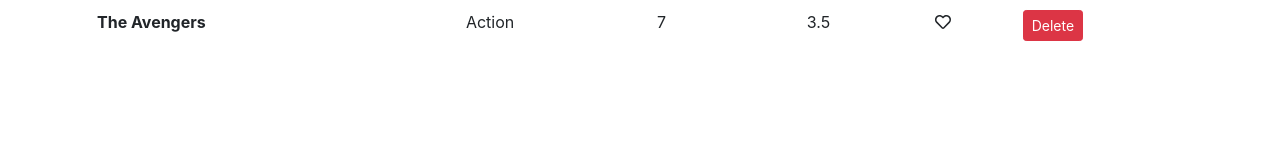
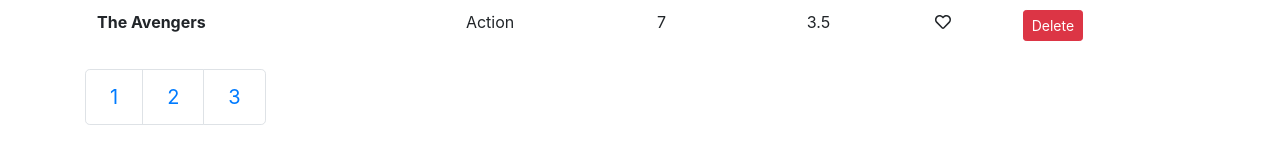
Before and after one commit to abchakra/mastering-react, a React (Create React App) app in the folder vidly/: page / in a window 1280 px wide. Shown: the part 561-724 px from the top of the page. Built offline with nearby package versions, Linux system fonts and the light colour scheme.

Commit message:
add pagination

```diff
--- a/vidly/package.json
+++ b/vidly/package.json
@@ -12,6 +12,7 @@
     "@testing-library/user-event": "^7.1.2",
     "bootstrap": "^4.5.0",
     "font-awesome": "^4.7.0",
+    "lodash": "^4.17.15",
     "react": "^16.13.1",
     "react-dom": "^16.13.1",
     "react-scripts": "3.4.1"
--- a/vidly/src/App.js
+++ b/vidly/src/App.js
@@ -6,6 +6,7 @@
   return (
     <main className="container">
       <Movies />
+
     </main >
   );
 }
--- a/vidly/src/components/movies.jsx
+++ b/vidly/src/components/movies.jsx
@@ -1,9 +1,11 @@
 import React, { Component } from 'react';
 import { getMovies } from "../services/fakeMovieService"
 import Like from './like';
+import Pagination from './pagination';
 class Movies extends Component {
     state = {
-        movies: getMovies()
+        movies: getMovies(),
+        pageSize: 3
     }
 
     handleLiked = movie => {
@@ -21,6 +23,9 @@
         this.setState({
             movies
         })
+    }
+    handlePageChange = page => {
+        console.log(page)
     }
 
     render() {
@@ -56,6 +61,11 @@
                                 ))}
                         </tbody>
                     </table>
+                    <Pagination
+                        itemsCount={movieCount}
+                        pageSize={this.state.pageSize}
+                        onPageChange={this.handlePageChange}
+                    />
                 </React.Fragment>
             );
         }
--- /dev/null
+++ b/vidly/src/components/pagination.jsx
@@ -0,0 +1,26 @@
+import React from 'react';
+import _ from 'lodash';
+
+const Pagination = (props) => {
+    const { itemsCount, pageSize } = props;
+
+    const pagesCount = Math.ceil(itemsCount / pageSize);
+    if (pagesCount === 1) return null;
+
+    const pages = _.range(1, pagesCount + 1);
+    return (
+        <nav>
+            <ul className="pagination pagination-lg">
+                {pages.map(page => (
+                    <li className="page-item" key={page}>
+                        <a className="page-link"> {page} </a>
+                    </li>
+                ))}
+
+
+            </ul>
+        </nav>
+    );
+}
+
+export default Pagination;
```
